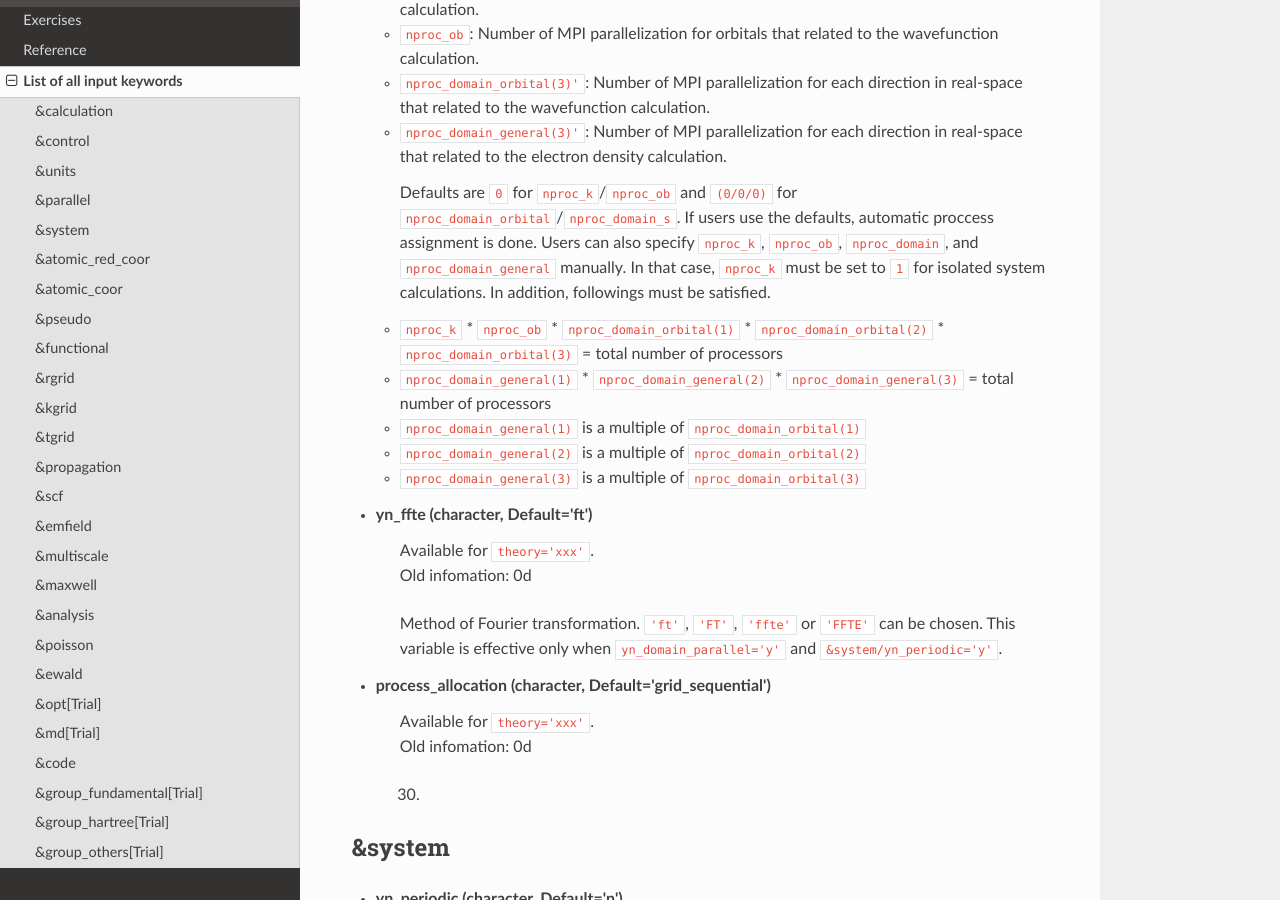
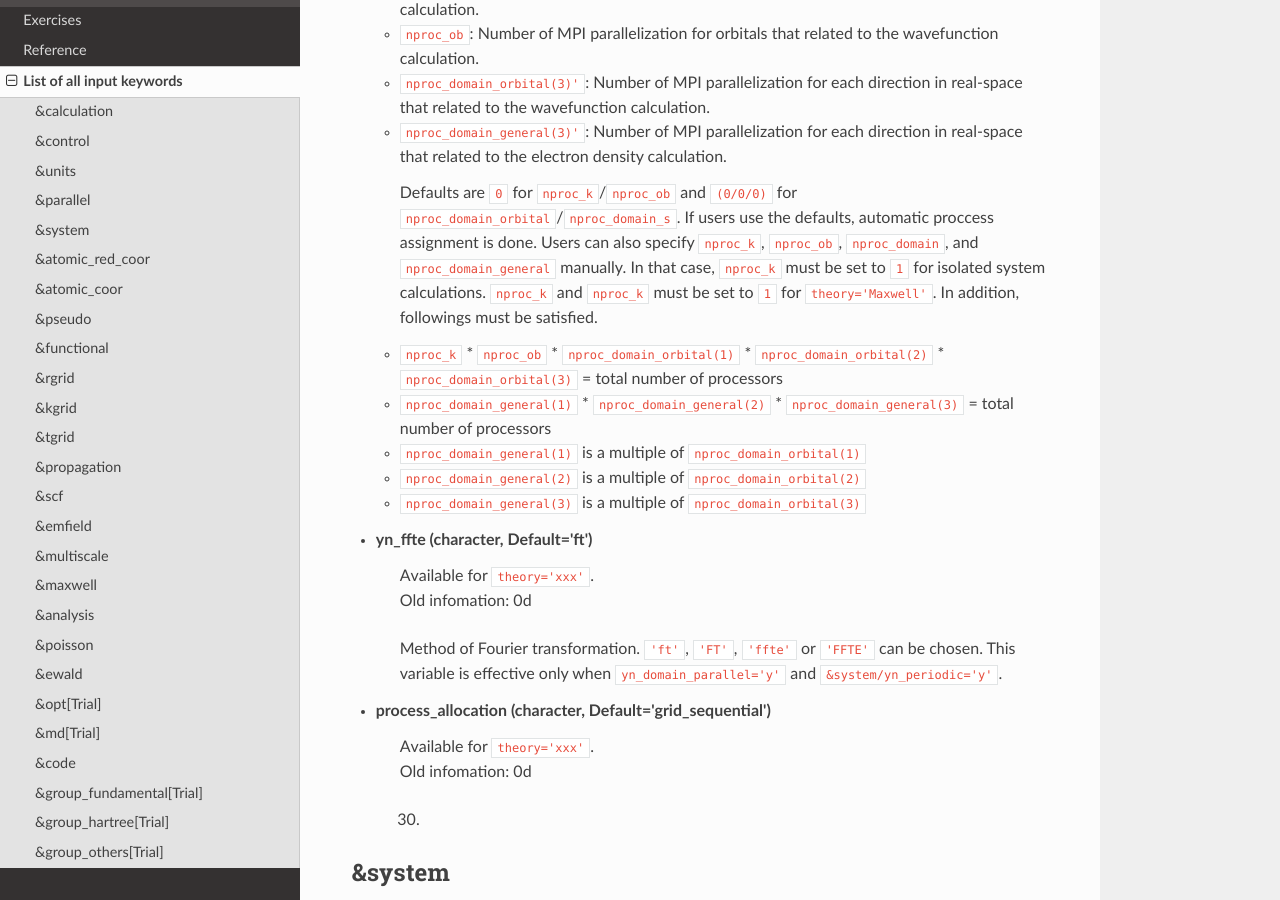
Before and after one commit to SALMON-TDDFT/SALMON-DOCS, a Sphinx documentation site: the page built from source/input_keyword_list.rst, in a window 1280 px wide and 900 px high, scrolled down 3125 px. Built offline with Sphinx 7.4.7 and the Read the Docs theme 2.0.0, drawn with Linux system fonts in a browser that asks for light colours; formulas are drawn with MathJax 3.

Commit message:
Update input_keyword_list.rst

```diff
--- a/source/input_keyword_list.rst
+++ b/source/input_keyword_list.rst
@@ -120,7 +120,7 @@ List of all input keywords
   - ``nproc_domain_orbital(3)'``: Number of MPI parallelization for each direction in real-space that related to the wavefunction calculation.
   - ``nproc_domain_general(3)'``: Number of MPI parallelization for each direction in real-space that related to the electron density calculation.
 
-    Defaults are ``0`` for ``nproc_k``/``nproc_ob`` and ``(0/0/0)`` for ``nproc_domain_orbital``/``nproc_domain_s``. If users use the defaults, automatic proccess assignment is done. Users can also specify ``nproc_k``, ``nproc_ob``, ``nproc_domain``, and ``nproc_domain_general`` manually. In that case, ``nproc_k`` must be set to ``1`` for isolated system calculations. In addition, followings must be satisfied.
+    Defaults are ``0`` for ``nproc_k``/``nproc_ob`` and ``(0/0/0)`` for ``nproc_domain_orbital``/``nproc_domain_s``. If users use the defaults, automatic proccess assignment is done. Users can also specify ``nproc_k``, ``nproc_ob``, ``nproc_domain``, and ``nproc_domain_general`` manually. In that case, ``nproc_k`` must be set to ``1`` for isolated system calculations. ``nproc_k`` and ``nproc_k`` must be set to ``1`` for ``theory='Maxwell'``. In addition, followings must be satisfied.
 
   - ``nproc_k`` \* ``nproc_ob`` \* ``nproc_domain_orbital(1)`` \* ``nproc_domain_orbital(2)`` \* ``nproc_domain_orbital(3)`` \= total number of processors
   - ``nproc_domain_general(1)`` \* ``nproc_domain_general(2)`` \* ``nproc_domain_general(3)`` \= total number of processors
```
